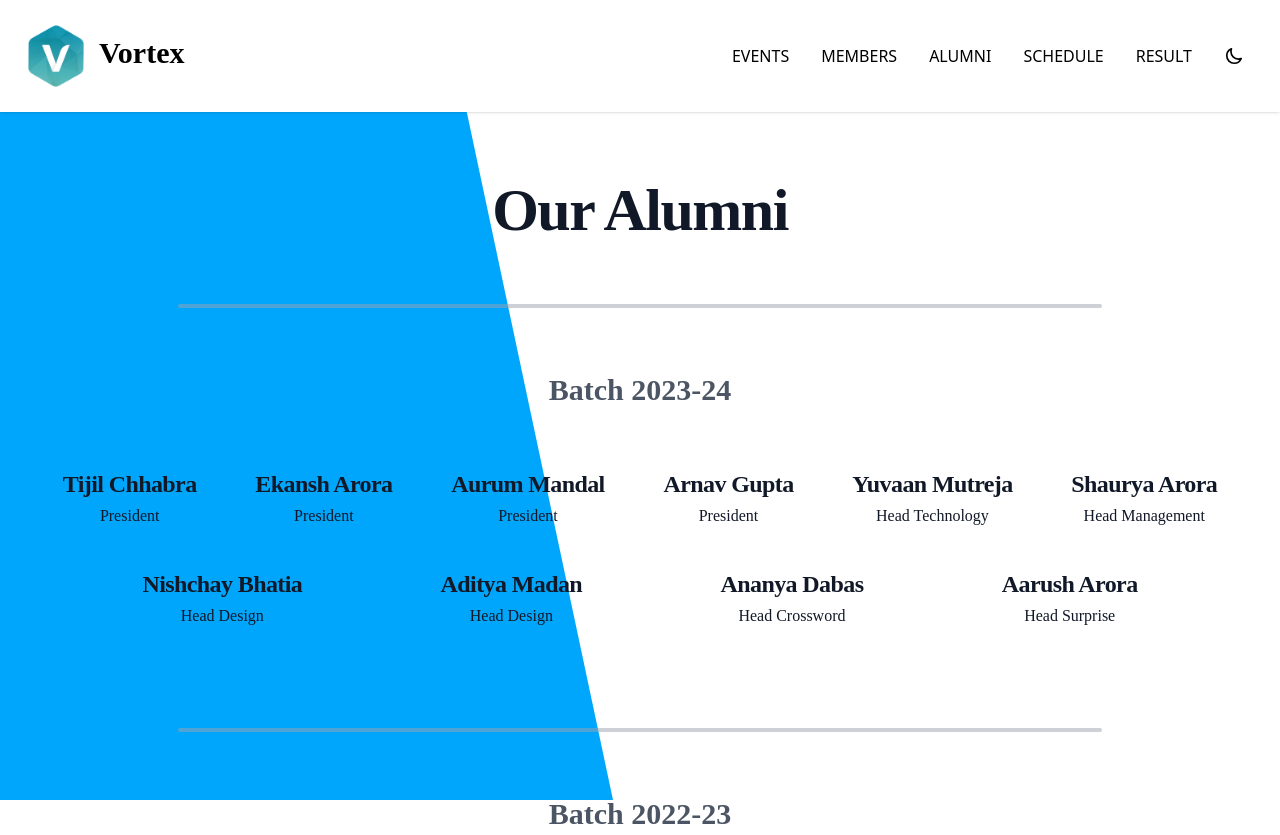
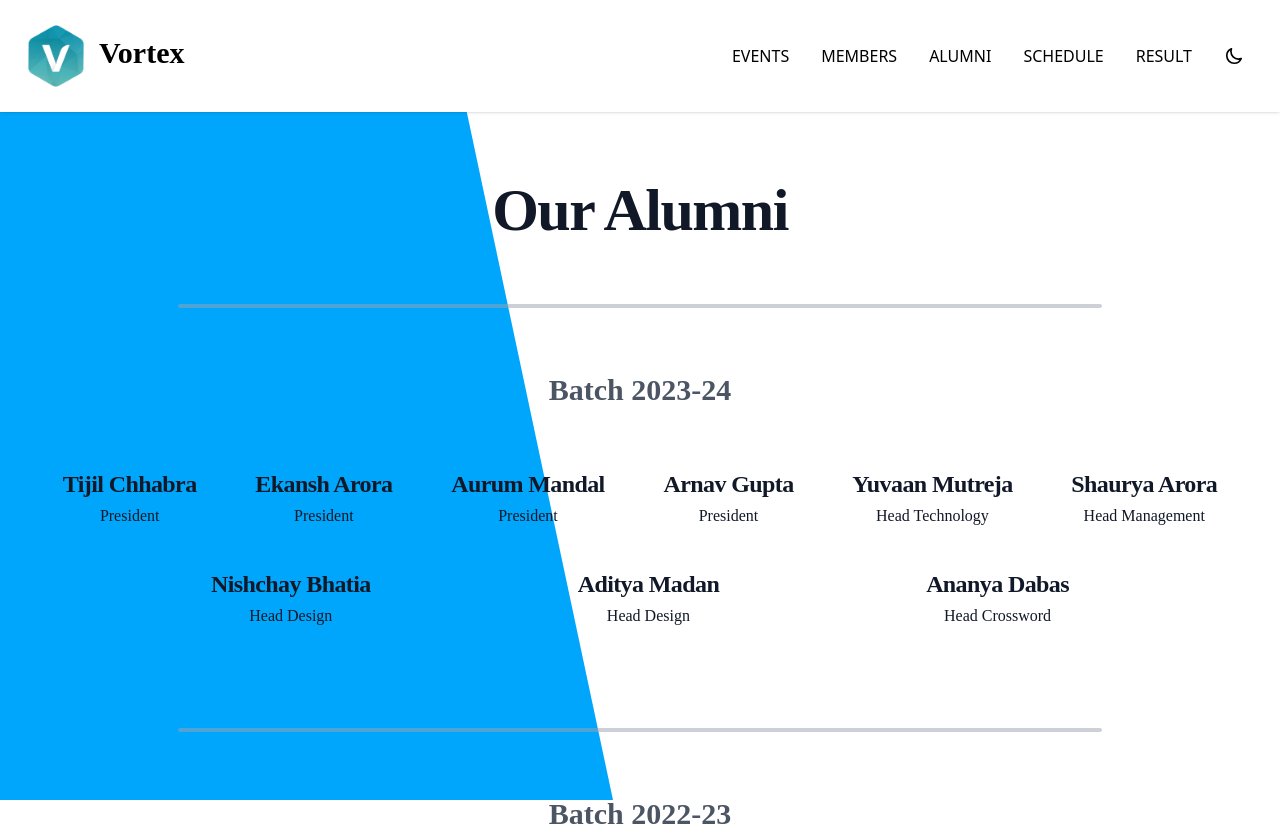
Before and after one commit to akshattdahiya/Vortex2024, a website: page docs/alumni.html in a window 1280 px wide. Shown: the top 835 px of the page. Drawn offline with Linux system fonts and the light colour scheme.

Commit message:
Update alumni.html

```diff
--- a/docs/alumni.html
+++ b/docs/alumni.html
@@ -138,13 +138,6 @@
                 Ananya Dabas
               </h3>
               <p class="font-normal">Head Crossword</p>
-            </div>
-
-            <div class="text-center text-gray-900 dark:text-gray-200 my-5 mx-5">
-              <h3 class="mb-1 text-2xl font-bold tracking-tight text-gray-900 dark:text-white">
-                Aarush Arora
-              </h3>
-              <p class="font-normal">Head Surprise</p>
             </div>
 
           </div>
```
